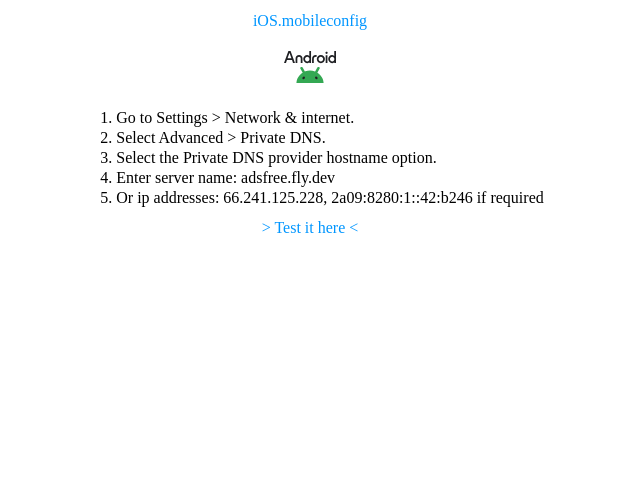
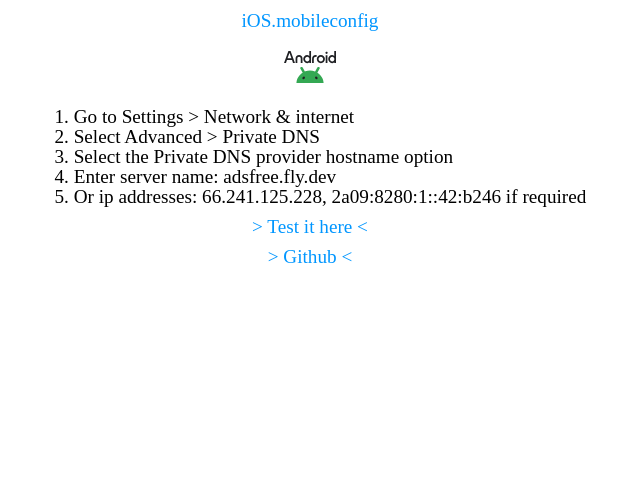
Before and after one commit to yell0w4x/fly-hole, a plain HTML site: page docs/index.html in a window 1280 px wide. Shown: the part 299-800 px from the top of the page, without its empty margins (330-970 px from the left). Drawn offline with Linux system fonts and the light colour scheme.

Commit message:
Web page fix

```diff
--- a/docs/index.html
+++ b/docs/index.html
@@ -2,6 +2,12 @@
 <html lang="en">
     <head>
         <title>Adsfree DNS-over-HTTPS</title>
+        <meta charset="utf-8">
+        <meta http-equiv="X-UA-Compatible" content="IE=edge,chrome=1">
+        <meta name="description" content="Setup your own VPN">
+        <meta name="author" content="">
+        <meta name="viewport" content="width=device-width, initial-scale=1, shrink-to-fit=no">
+        <meta name="keywords" content="dns, dns over https, secure dns, malware free dns, encrypted dns, doh">
     </head>
     <body>
         <style>
@@ -27,7 +33,7 @@
     line-height: 20px;
     color: black;
     font-weight: normal;
-    font-size: 1em;
+    font-size: 1.2em;
     text-align: center;
     font-family: serif;
 }
@@ -55,6 +61,7 @@
         </style>
         <div class="flex-container">
             <div class="row">
+                <div class="flex-item">Ads free DNS-over-HTTPS</div>
                 <div class="flex-item">
                     <svg xmlns="http://www.w3.org/2000/svg" xml:space="preserve" width="32" height="32" overflow="visible" viewBox="0 0 857.52942 999.99992">
                         <g fill-rule="evenodd" clip-rule="evenodd" transform="translate(3e-8 -.00025013) scale(.85753)">
@@ -140,14 +147,15 @@
                 </div>
                 <div class="flex-item">
                     <ol class="align-left">
-                        <li>Go to Settings > Network & internet.</li>
-                        <li>Select Advanced > Private DNS.</li>
-                        <li>Select the Private DNS provider hostname option.</li>
+                        <li>Go to Settings > Network & internet</li>
+                        <li>Select Advanced > Private DNS</li>
+                        <li>Select the Private DNS provider hostname option</li>
                         <li>Enter server name: adsfree.fly.dev</li>
                         <li>Or ip addresses: 66.241.125.228, 2a09:8280:1::42:b246 if required</li>
                     </ol>
                 </div>
                 <div class="flex-item"><a href="https://d3ward.github.io/toolz/adblock.html">&gt; Test it here &lt;</a></div>
+                <div class="flex-item"><a href="https://github.com/yell0w4x/fly-hole">&gt; Github &lt;</a></div>
             </div>
         </div>
     </body>
```
